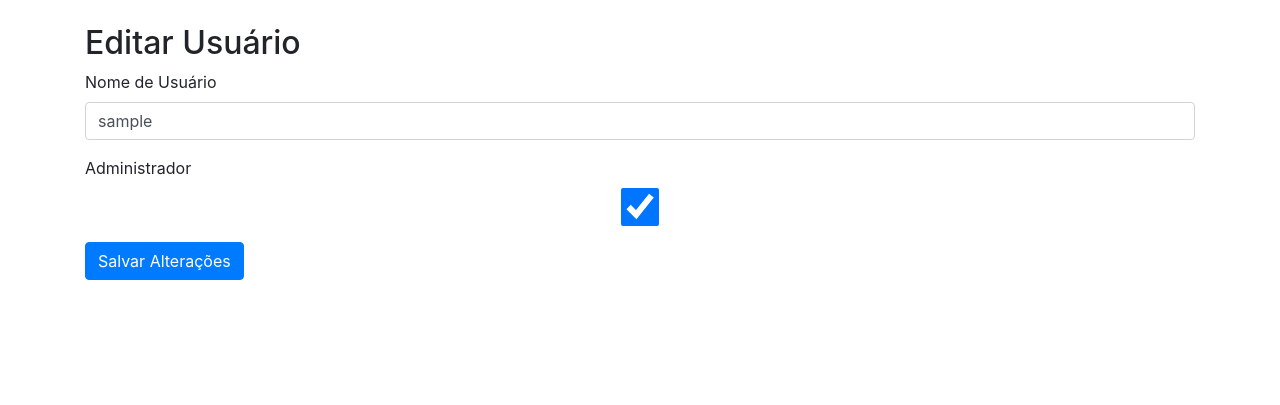
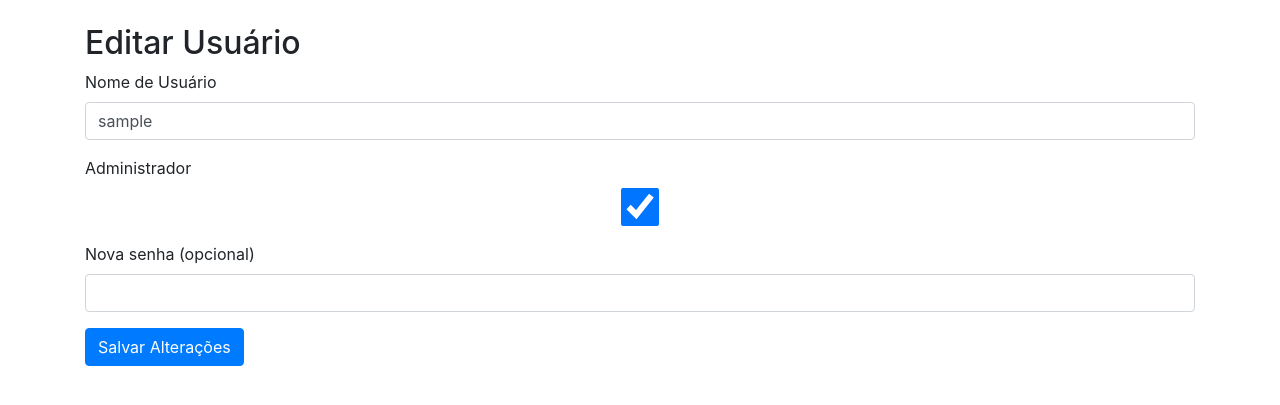
Before and after one commit to dramos777/chextip, a Flask app: page /edit_user/1 in a window 1280 px wide. Shown: the part 76-481 px from the top of the page. Run offline with Flask 2, Linux system fonts and the light colour scheme; a user stored in the database is signed in; data comes from the database, SQL or seed files in the repository; parts of the project's set-up code (start-up, migrations or seed data) failed here and were passed over; some libraries are stand-ins or nearby versions.

Commit message:
Added change password option

```diff
--- a/app/app.py
+++ b/app/app.py
@@ -249,6 +249,11 @@ def edit_user(user_id):
     if form.validate_on_submit():
         user.username = form.username.data
         user.is_admin = form.is_admin.data
+
+        # Atualiza a senha somente se o campo estiver preenchido
+        if form.password.data:
+            user.set_password(form.password.data)
+
         db.session.commit()
         logging.info(f'User {user.username} updated by {current_user.username}')
         flash(f'Usuário {user.username} editado com sucesso.')
@@ -278,6 +283,10 @@ def edit_condominium(condo_id):
 
 @app.route('/delete_condominium/<int:condo_id>', methods=['POST'])
 def delete_condominium(condo_id):
+    if not current_user.is_admin:
+        flash('Ação não permitida.')
+        return redirect(url_for('dashboard'))
+
     condominium = Condominium.query.get_or_404(condo_id)
     branches = Branch.query.filter_by(condominium_id=condo_id).all()
 
--- a/app/forms.py
+++ b/app/forms.py
@@ -1,5 +1,5 @@
 from wtforms import StringField, PasswordField, SubmitField, BooleanField, SelectField
-from wtforms.validators import DataRequired, Length
+from wtforms.validators import DataRequired, Length, EqualTo
 from flask_wtf import FlaskForm
 
 class LoginForm(FlaskForm):
@@ -32,6 +32,7 @@ class EditBranchForm(FlaskForm):
 class EditUserForm(FlaskForm):
     username = StringField('Nome de Usuário', validators=[DataRequired()])
     is_admin = BooleanField('Administrador')
+    password = PasswordField('Nova senha (opcional)', validators=[Length(min=6, max=100)])
     submit = SubmitField('Salvar Alterações')
 
 class RegisterCondominiumForm(FlaskForm):
--- a/app/templates/edit_user.html
+++ b/app/templates/edit_user.html
@@ -13,6 +13,10 @@
             {{ form.is_admin(class="form-control") }}
         </div>
         <div class="form-group">
+            {{ form.password.label(class="form-control-label") }}
+            {{ form.password(class="form-control") }}
+        </div>
+        <div class="form-group">
             {{ form.submit(class="btn btn-primary") }}
         </div>
     </form>
```
